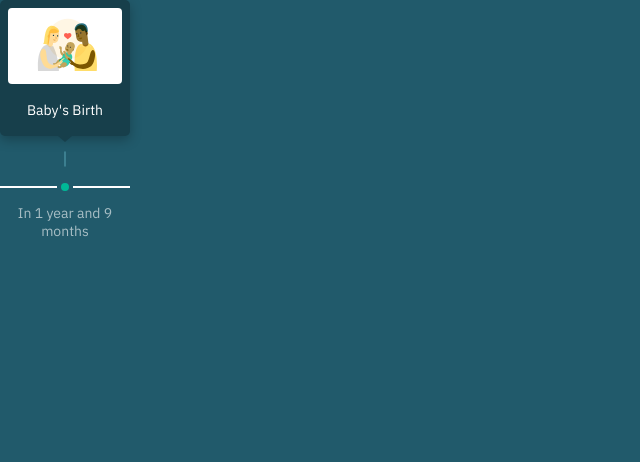
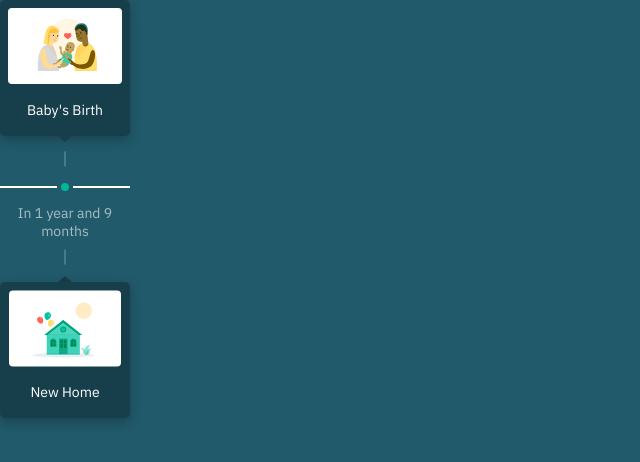
Before and after one commit to Frontendry/lifecheq-app, a React (Create React App) app: page / in a window 1280 px wide. Shown: the top 462 px of the page, without its empty margins (0-640 px from the left). Built offline with nearby package versions, Linux system fonts and the light colour scheme.

Commit message:
arrows component and options

```diff
--- a/src/components/Timeline/OneYearNineMonths/index.js
+++ b/src/components/Timeline/OneYearNineMonths/index.js
@@ -4,12 +4,14 @@ import TimeframeLayout from "../../general-components/timeframe/TimeframeLayout"
 // Time Frame Components
 import BabyBirth from "../../general-components/goals/BabyBirth";
 import TimeframeName from "../../general-components/timeframe/TimeframeName";
+import NewHome from "../../general-components/goals/NewHome";
 
 const TimeFrame = () => {
   return (
     <TimeframeLayout>
       <BabyBirth />
       <TimeframeName name="In 1 year and 9 months" />
+      <NewHome />
     </TimeframeLayout>
   );
 };
--- /dev/null
+++ b/src/components/general-components/goals/Arrows.tsx
@@ -0,0 +1,13 @@
+
+const UpArrow = () => (
+  <div
+    className="order-2 mt-[11px] w-0 h-0 border-solid border-transparent border-l-[7.395px] border-r-[7.395px] border-b-[6.48px] border-b-cyan-950"
+  ></div>
+);
+const DownArrow = () => (
+  <div
+    className="w-0 h-0 border-solid border-transparent border-l-[7.395px] border-r-[7.395px] border-t-[6.48px] border-t-cyan-950"
+  ></div>
+);
+
+export  { UpArrow, DownArrow };
--- a/src/components/general-components/goals/GoalLayout.tsx
+++ b/src/components/general-components/goals/GoalLayout.tsx
@@ -1,10 +1,17 @@
 // Interfaces
 import { GoalLayoutProps } from "../../../utils/interfaces";
 
-const GoalLayout = ({ goalName, imgSrc }: GoalLayoutProps) => {
+// Components
+import { UpArrow, DownArrow } from "./Arrows";
+
+const GoalLayout = ({ goalName, imgSrc, oppositeSide }: GoalLayoutProps) => {
   return (
     <div className="flex flex-col items-center w-full min-h-43">
-      <div className="bg-cyan-950 shadow-md-2 w-full min-h-34 pt-2 flex flex-col text-center rounded-5px">
+      <div
+        className={`bg-cyan-950 shadow-md-2 w-full min-h-34 pt-2 flex flex-col text-center rounded-5px ${
+          oppositeSide ? "order-3" : ""
+        } `}
+      >
         <figure className="flex items-start justify-center">
           <img src={imgSrc} alt={goalName} />
         </figure>
@@ -13,9 +20,13 @@ const GoalLayout = ({ goalName, imgSrc }: GoalLayoutProps) => {
         </div>
       </div>
 
-      <div className="w-0 h-0 border-solid border-transparent border-l-[7.395px] border-r-[7.395px] border-t-[6.48px] border-t-cyan-950"></div>
+      {oppositeSide ? <UpArrow /> : <DownArrow/> }
 
-      <div className="border border-cyan-750 w-0 h-4 rounded-full mt-[8.52px]"></div>
+      <div
+        className={`border border-cyan-750 w-0 h-4 rounded-full mt-[8.52px] ${
+          oppositeSide ? "order-1" : ""
+        }`}
+      ></div>
     </div>
   );
 };
--- /dev/null
+++ b/src/components/general-components/goals/NewHome.tsx
@@ -0,0 +1,11 @@
+// Goal Layout Component
+import GoalLayout from "./GoalLayout";
+
+// Image Type
+import home from "../../../assets/svgs/home.svg"
+
+const NewHome = () => (
+  <GoalLayout goalName="New Home" imgSrc={home} oppositeSide={true} />
+);
+
+export default NewHome;
--- a/src/utils/interfaces.ts
+++ b/src/utils/interfaces.ts
@@ -1,6 +1,7 @@
 export interface GoalLayoutProps {
   goalName: string;
   imgSrc: string;
+  oppositeSide?: boolean
 }
 
 export interface TimeLayoutProps {
```
